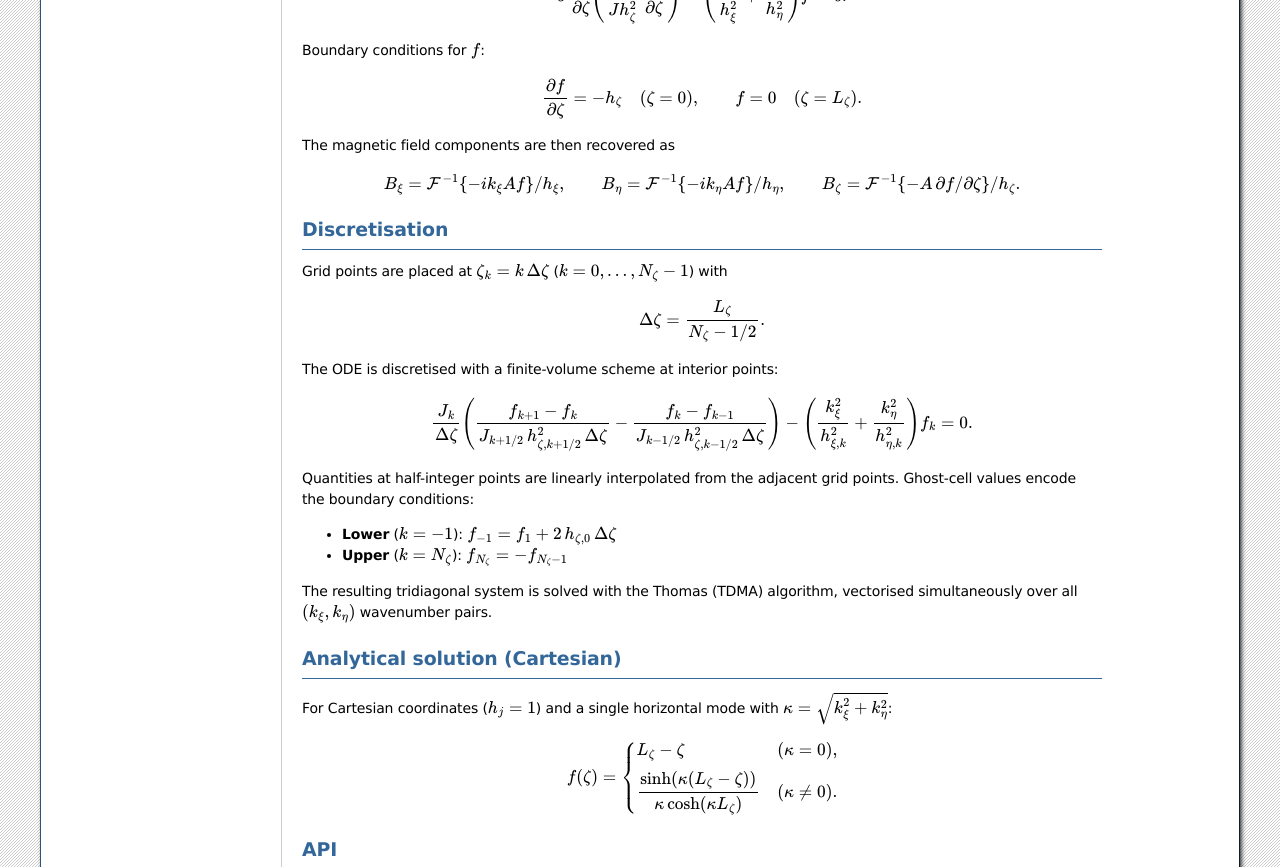
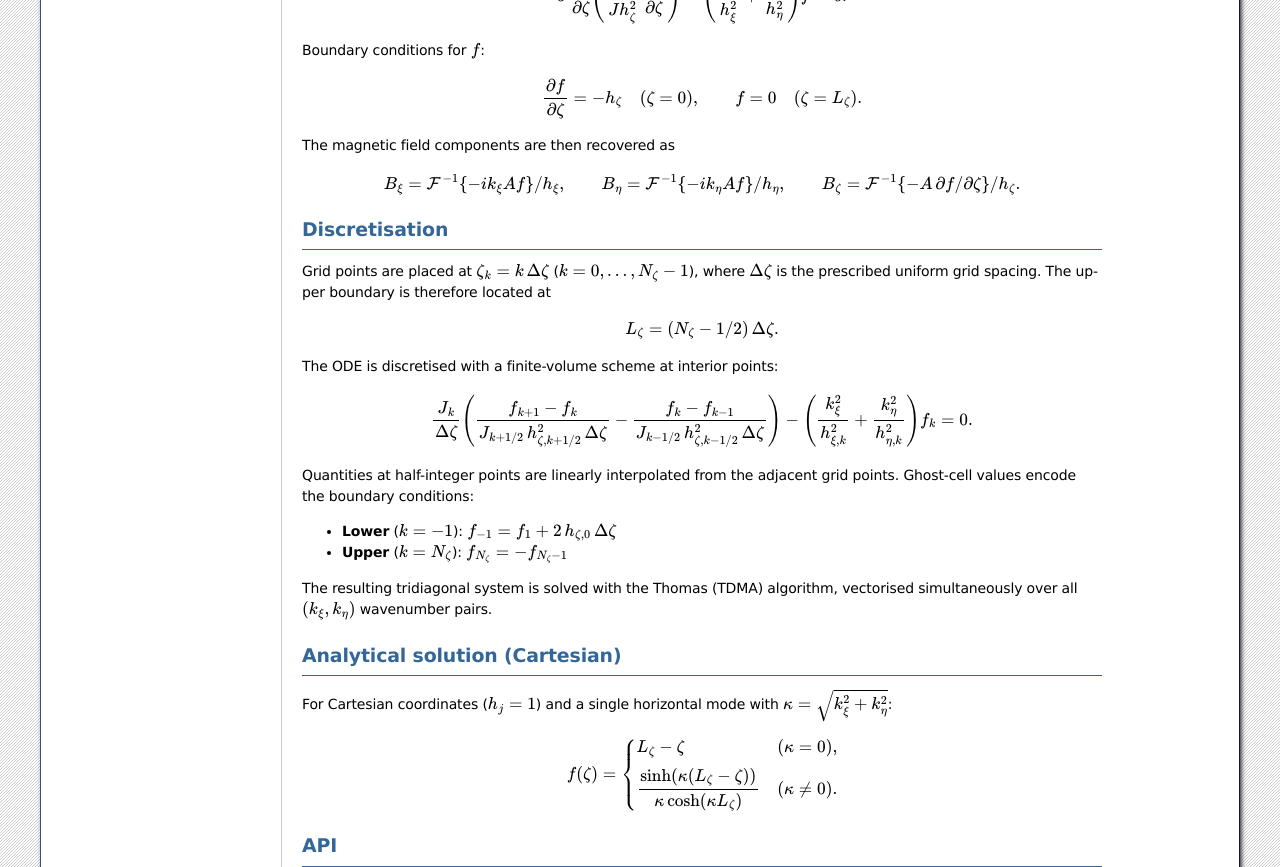
Before and after one commit to iijimahr/wind3d_field_lines, a Sphinx documentation site: the page built from docs/source/theory_potential_field.rst, in a window 1280 px wide and 900 px high, scrolled down 924 px, cut to the strip 0-867 px from the top of the window. Built offline with Sphinx 7.4.7, drawn with Linux system fonts in a browser that asks for light colours.

Commit message:
Refactor potential field zeta spacing API

```diff
--- a/docs/source/demo_bipolar.rst
+++ b/docs/source/demo_bipolar.rst
@@ -61,11 +61,12 @@ Step-by-step example
    lzt = 60.0              # domain height [Mm]
    dxi = float(x[1] - x[0])
    det = float(y[1] - y[0])
+   dzt = lzt / (nz - 0.5)
 
    bxi, bet, bzt = compute_potential_field(
        bzt_bottom=bzt_bottom,
        dxi=dxi, det=det,
-       lzt=lzt, kx=nz,
+       dzt=dzt,
        hxi=np.ones(nz),   # Cartesian: h = 1
        het=np.ones(nz),
        hzt=np.ones(nz),
--- a/docs/source/index.rst
+++ b/docs/source/index.rst
@@ -69,10 +69,11 @@ Potential field extrapolation:
    from wind3d_field_lines import compute_potential_field
 
    ix, jx, kx = 64, 64, 32
+   dzt = 20.0 / (kx - 0.5)
    bxi, bet, bzt = compute_potential_field(
        bzt_bottom=bzt_bottom,       # surface normal field, shape (ix, jx)
        dxi=1.0, det=1.0,          # horizontal grid spacing
-       lzt=20.0, kx=kx,            # vertical domain length and grid points
+       dzt=dzt,                    # vertical grid spacing
        hxi=np.ones(kx),           # scale factors hxi, het, hzt at each level
        het=np.ones(kx),
        hzt=np.ones(kx),
--- a/docs/source/theory_potential_field.rst
+++ b/docs/source/theory_potential_field.rst
@@ -88,11 +88,12 @@ Discretisation
 --------------
 
 Grid points are placed at :math:`\zeta_k = k\,\Delta\zeta`
-(:math:`k = 0, \ldots, N_\zeta-1`) with
+(:math:`k = 0, \ldots, N_\zeta-1`), where :math:`\Delta\zeta` is the prescribed
+uniform grid spacing. The upper boundary is therefore located at
 
 .. math::
 
-   \Delta\zeta = \frac{L_\zeta}{N_\zeta - 1/2}.
+   L_\zeta = (N_\zeta - 1/2)\,\Delta\zeta.
 
 The ODE is discretised with a finite-volume scheme at interior points:
 
```
Also changed, not shown: README.md (+2 -1 lines), 3 other files.
